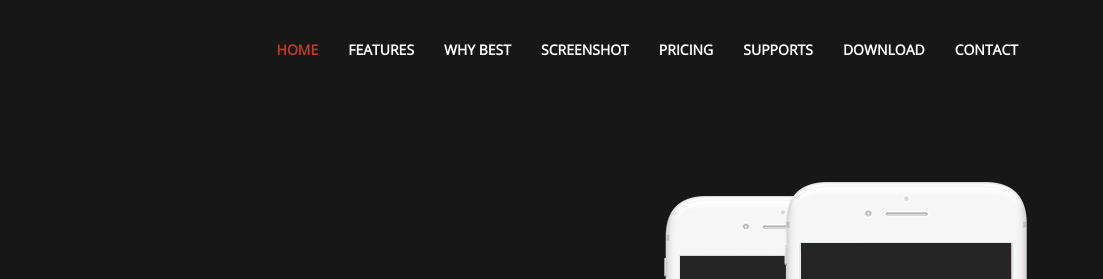
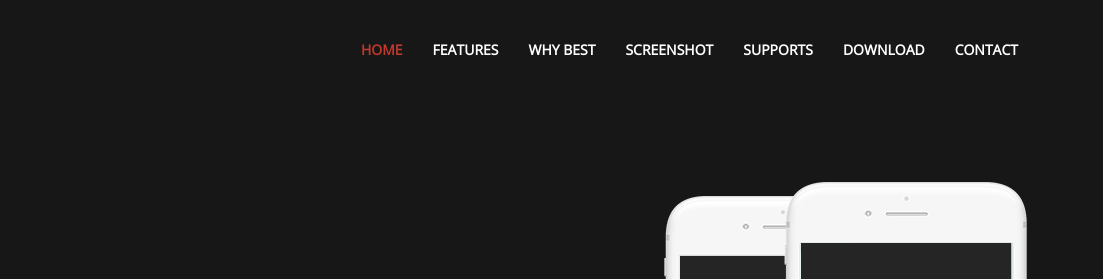
Before and after one commit to devopsTinman/alma-mater-web, a plain HTML site: page index.html in a window 1280 px wide. Shown: the top 279 px of the page, 177-1280 px from the left. Drawn offline with nearby package versions, Linux system fonts and the light colour scheme; some packages are replaced by stand-ins of ours.

Commit message:
Removed Pricing

```diff
--- a/index.html
+++ b/index.html
@@ -69,7 +69,7 @@
                     <li><a href="#feature">Features</a></li>
                     <li><a href="#description">Why best</a></li>
                     <li><a href="#screenshot">Screenshot</a></li>
-                    <li><a href="#pricing">Pricing</a></li>
+                    <!--<li><a href="#pricing">Pricing</a></li>-->
                     <li><a href="#support">Supports</a></li>
                     <li><a href="#download">Download</a></li>
                     <li><a href="#contact">Contact</a></li>
@@ -326,6 +326,7 @@
         <!-- Screenshot end -->
 
         <!-- Pricing Plans -->
+        <!--
         <div id="pricing" class="section section-padding offwhite-bg">
             <div class="container">
                 <div class="row">
@@ -388,6 +389,7 @@
                 </div>
             </div>
         </div>
+        -->
         <!-- Pricing Plans End -->
 
         <!-- Supports -->
```
